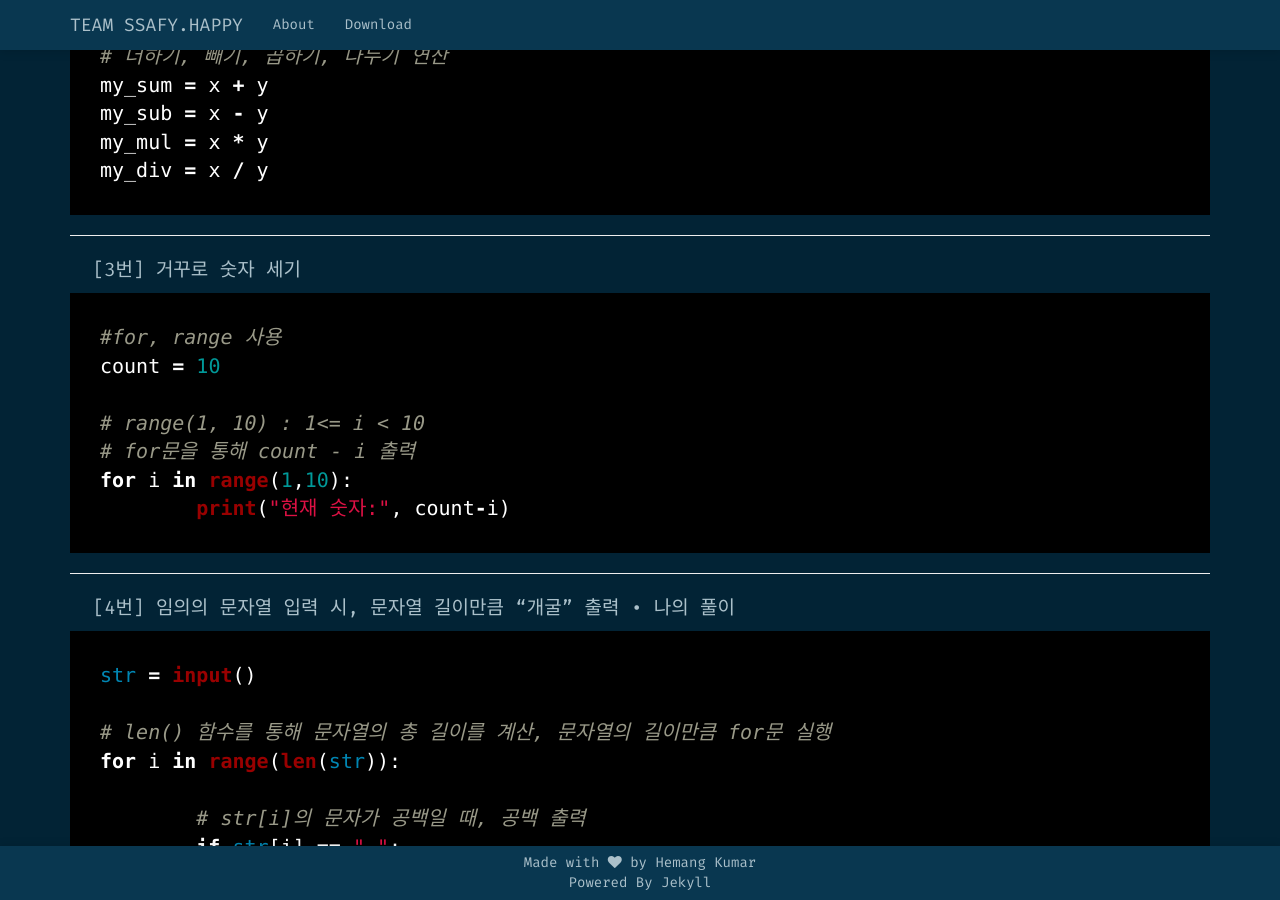
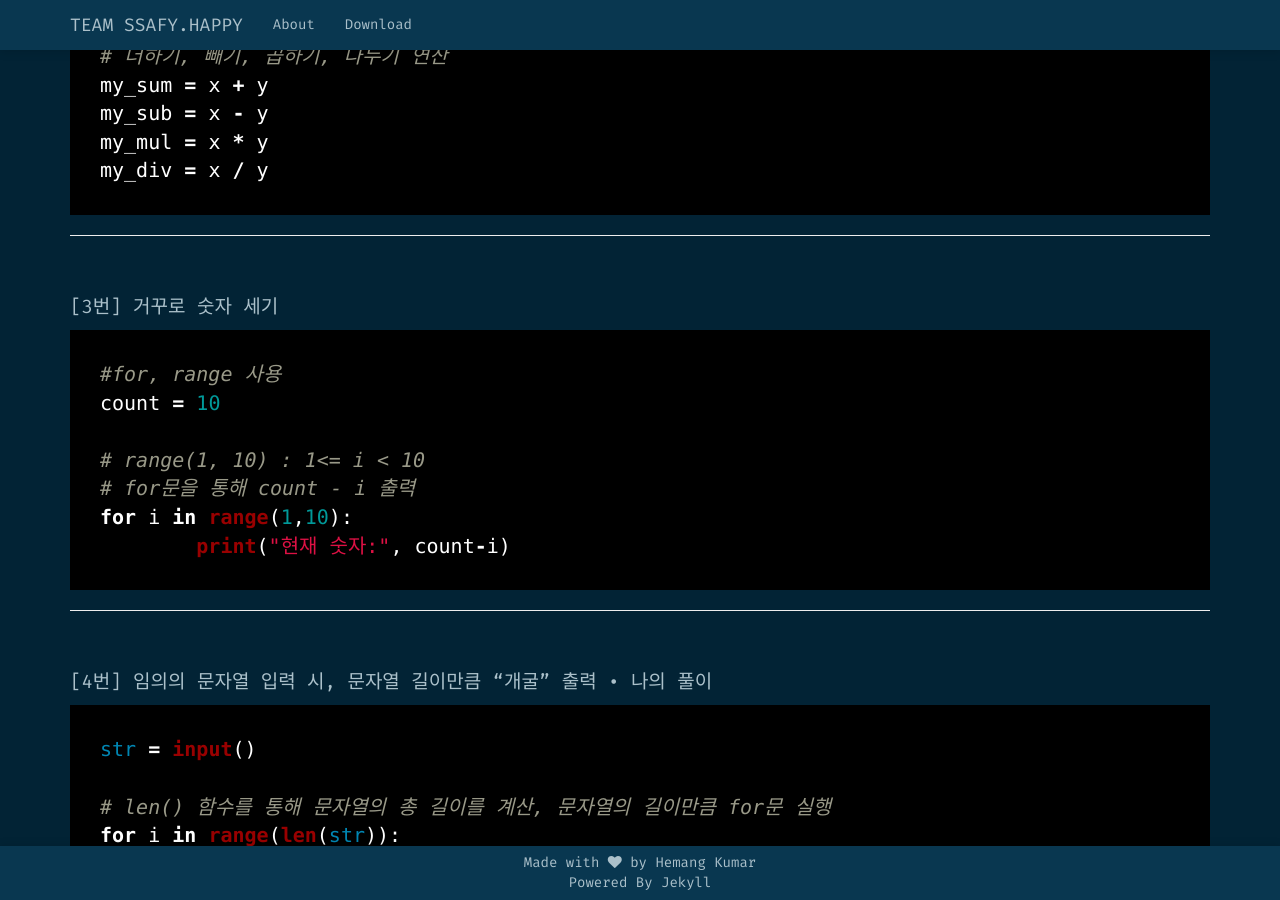
Before and after one commit to J1STAR/ssafyHappy, a Jekyll site: the page built from _posts/2018-12-17-[ Day 1 ] 파이썬 레벨 테스트.md, in a window 1280 px wide and 900 px high, scrolled down 642 px. Built offline with Jekyll 4.4.1, drawn with Linux system fonts in a browser that asks for light colours; nearby versions of some CDN libraries; some web fonts are replaced.

Commit message:
Update 2018-12-17-[ Day 1 ] 파이썬 레벨 테스트.md

````diff
--- a/_posts/2018-12-17-[ Day 1 ] 파이썬 레벨 테스트.md
+++ b/_posts/2018-12-17-[ Day 1 ] 파이썬 레벨 테스트.md
@@ -26,7 +26,8 @@ my_mul = x * y
 my_div = x / y
 ```
 ----
-&nbsp;
+<br />
+
 [3번] 거꾸로 숫자 세기
 ```python
 #for, range 사용
@@ -38,7 +39,8 @@ for i in range(1,10):
 	print("현재 숫자:", count-i)
 ```
 ----
-&nbsp;
+<br />
+
 [4번] 임의의 문자열 입력 시, 문자열 길이만큼 "개굴" 출력
 • 나의 풀이
 ```python
@@ -72,7 +74,8 @@ for i in val.split():
 print(' ',join(frog_list))
 ```
 ----
-&nbsp;
+<br />
+
 [5번]  발판의 숫자가 담긴 배열 steps가 주어졌을 때, 토끼가 뛰어야 할 횟수를 반환하는 함수 crossBridge()  완성하기
 1. 각 발판에는 자연수가 입력되어 있다.
 2. 발판을 밟았을 경우, 자연수가 적힌만큼 발판을 이동해야한다.
@@ -105,7 +108,8 @@ return cnt
 print(crossBridge([1, 1, 2, 3, 5]))
 ```
 ----
-&nbsp;
+<br />
+
 [6번] 리스트에 담긴 문자열 중 'F'로 시작하는 값을 반환하는 함수 isPrince() 완성하기
 ```python
 # 문자열 리스트에서 첫 글자가 F인 문자열을 반환하는 함수
@@ -125,7 +129,8 @@ for elem in frogList:
 print(isPrince(['Alice', 'Bob', 'Frog']))
 ```
 ----
-&nbsp;
+<br />
+
 [7번] 토끼와 거북이가 같은 타이밍에 쉬는 시간 구하기
 1. 토끼의 휴식시간 N, 거북이의 휴식시간 M
 2. 토끼와 거북이가 동시에 휴식하는 최초의 시간 구하기
@@ -158,7 +163,8 @@ def lcm(a, b):
 print(int(lcm(int(rabbit), int(turtle))))
 ```
 ----
-&nbsp;
+<br />
+
 [8번] 별의 거리에 따라 달라지는 별들 출력하기
 1. 별들 사이의 거리 i
 2. 별들 사이의 거리가 짝수인 경우, 2행의 두별 사이의 거리는 i - 1
@@ -229,7 +235,8 @@ print(' '*(int((distance-1)/2) + int(distance/2) + int(distance%2))+'*', end='')
 printStars(distance)
 ```
 ----
-&nbsp;
+<br />
+
 [10번] Rectangle, Square 클래스 정의하기
 • Rectangle 클래스
 1. 생성자 매개 변수 2개 ( width, height )
````
